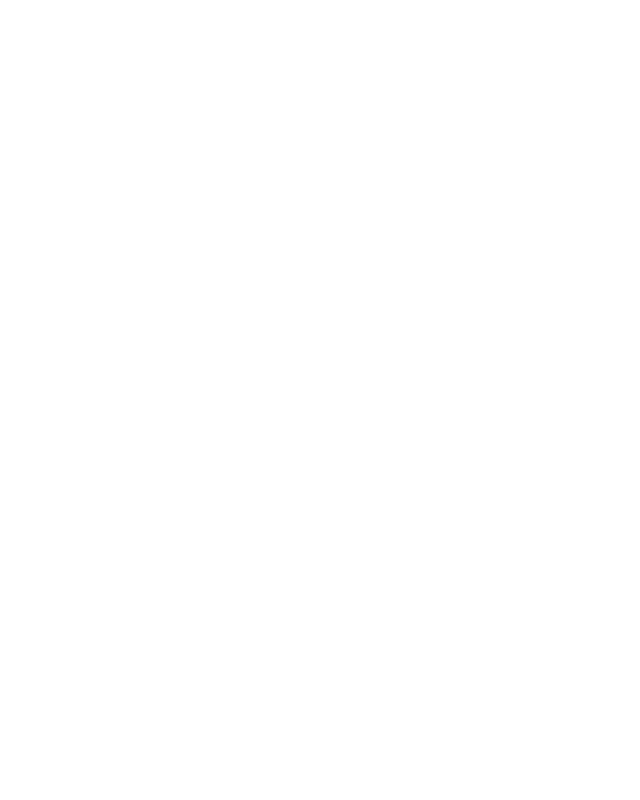
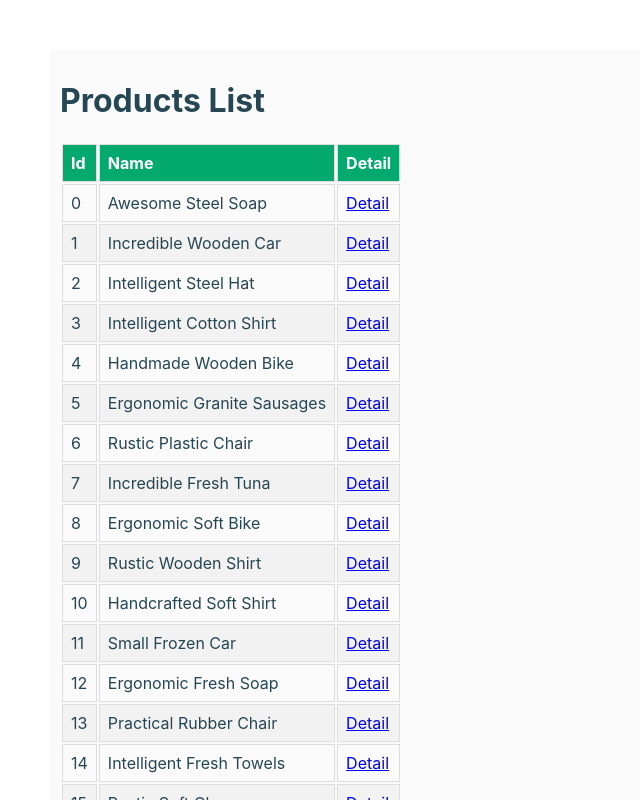
Before and after one commit to filipesalesaraujo/caching-com-react-query, a React (Vite) app: page / in a window 1280 px wide. Shown: the top 800 px of the page, without its empty margins (0-640 px from the left). Built offline with nearby package versions, Linux system fonts and the light colour scheme; data requests are answered from the project's data file.

Commit message:
alguns ajustes

```diff
--- a/src/App.tsx
+++ b/src/App.tsx
@@ -1,8 +1,13 @@
 import React, { useState } from "react";
 import "./App.css";
 
+import {ProductDetail} from "./pages/Products/Detail";
+import {ProductList} from "./pages/Products/List";
+
 function App() {
-  return <div className="App"></div>;
+  return <div className="App">
+    <ProductList />
+  </div>;
 }
 
 export default App;
--- a/src/pages/Products/List/index.tsx
+++ b/src/pages/Products/List/index.tsx
@@ -3,20 +3,20 @@
 import { IProduct } from "../../../types/IProduct";
 
 const fetchProducts = () => {
-  return Axios.get(`https://localhost:3333/products/`).then(
+  return Axios.get(`http://localhost:3333/products`).then(
     (response) => response.data
   );
 };
 
 export const ProductList = () => {
   const [products, setProducts] = useState<IProduct[]>([]);
-  const [isLoading, setIsLoading] = useState(false);
+  const [isLoading, setIsLoading] = useState<boolean>(false);
 
   useEffect(() => {
     setIsLoading(true);
     fetchProducts()
-      .then((date) => {
-        setProducts(date);
+      .then((data) => {
+        setProducts(data);
       })
       .finally(() => {
         setIsLoading(false);
```
Also changed, not shown: src/pages/Products/Detail/index.tsx (+4 -4 lines).
